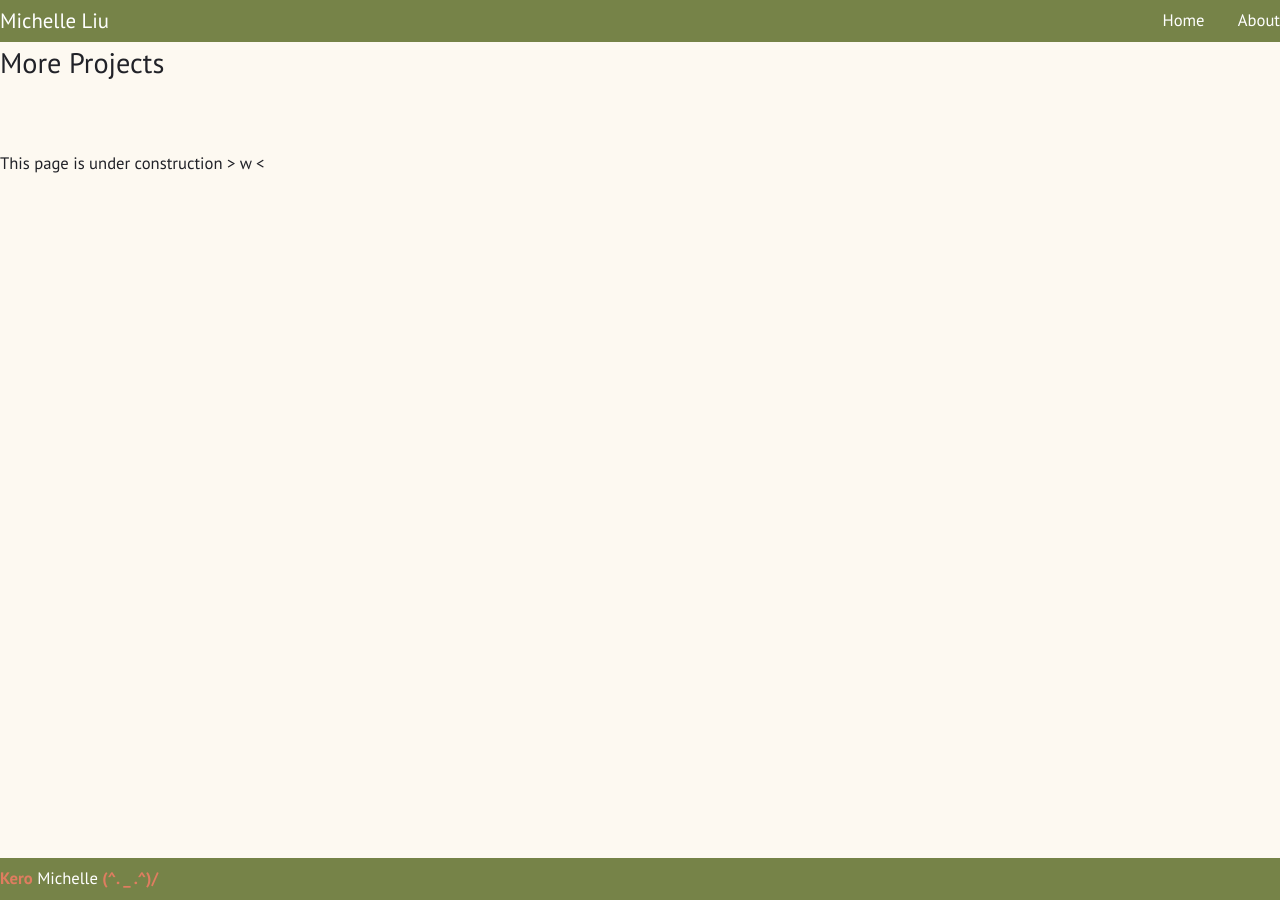
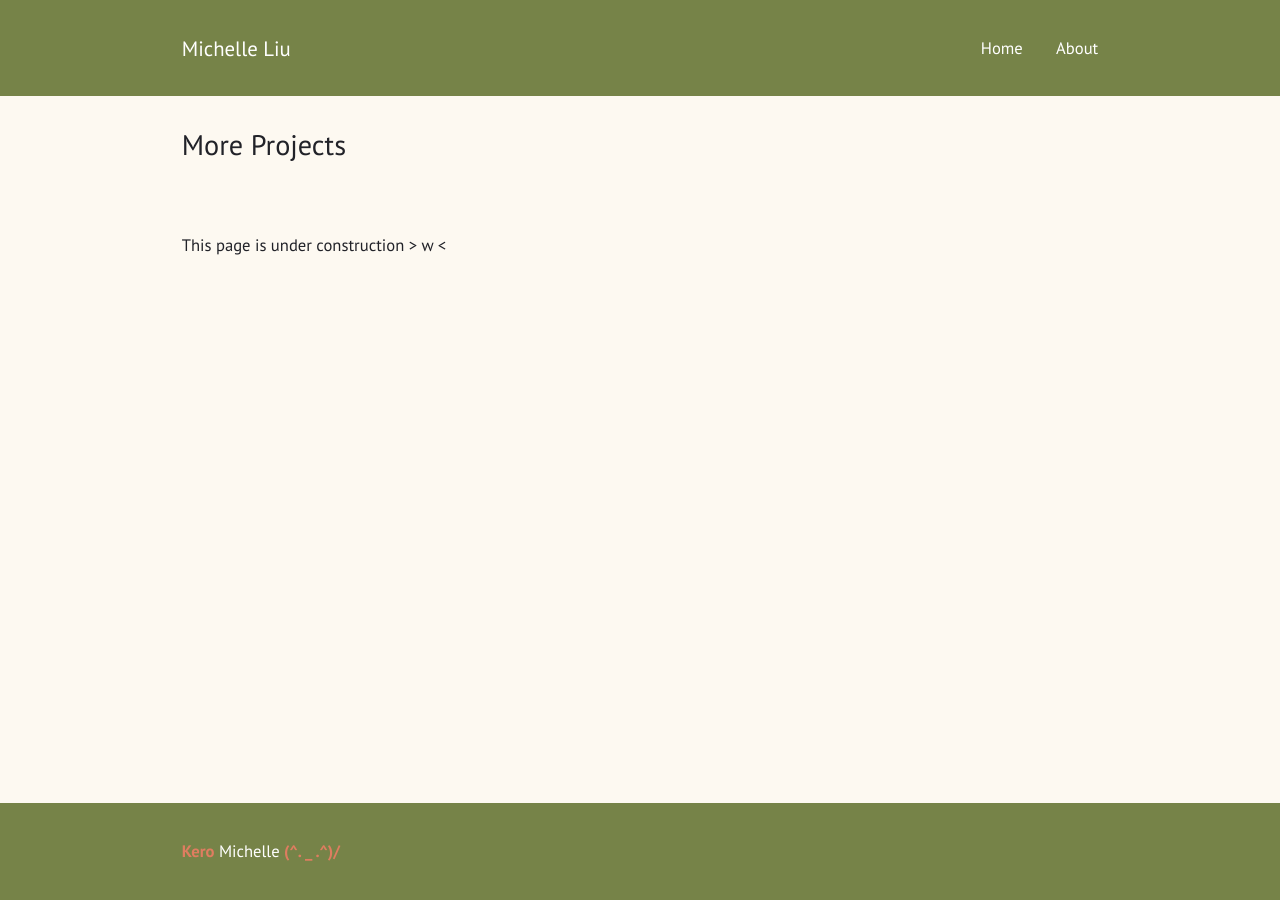
Before and after one commit to KeroMichelle/KeroMichelle.github.io, a Jekyll site: the page built from more.md, in a window 1280 px wide. Built offline with Jekyll 4.4.1, drawn with Linux system fonts in a browser that asks for light colours.

Commit message:
Set media padding and update About page

```diff
--- a/_sass/classes.sass
+++ b/_sass/classes.sass
@@ -49,7 +49,7 @@
 
 .overlay
   position: absolute
-  top: 0
+  top: 1
   bottom: 0
   left: 0
   right: 0
--- a/assets/css/frame.sass
+++ b/assets/css/frame.sass
@@ -18,8 +18,7 @@ body > header, body > footer
 
 @media (min-width: 32em)
   body > header, body > article, body > footer
-    padding: 0
-    // padding: 1.65em calc(22% - 6em)
+    padding: 1.65em calc(22% - 6em)
 
 @media (prefers-color-scheme: dark)
   body, body > header, body > footer
```
Also changed, not shown: about.md (+2 -2 lines).
